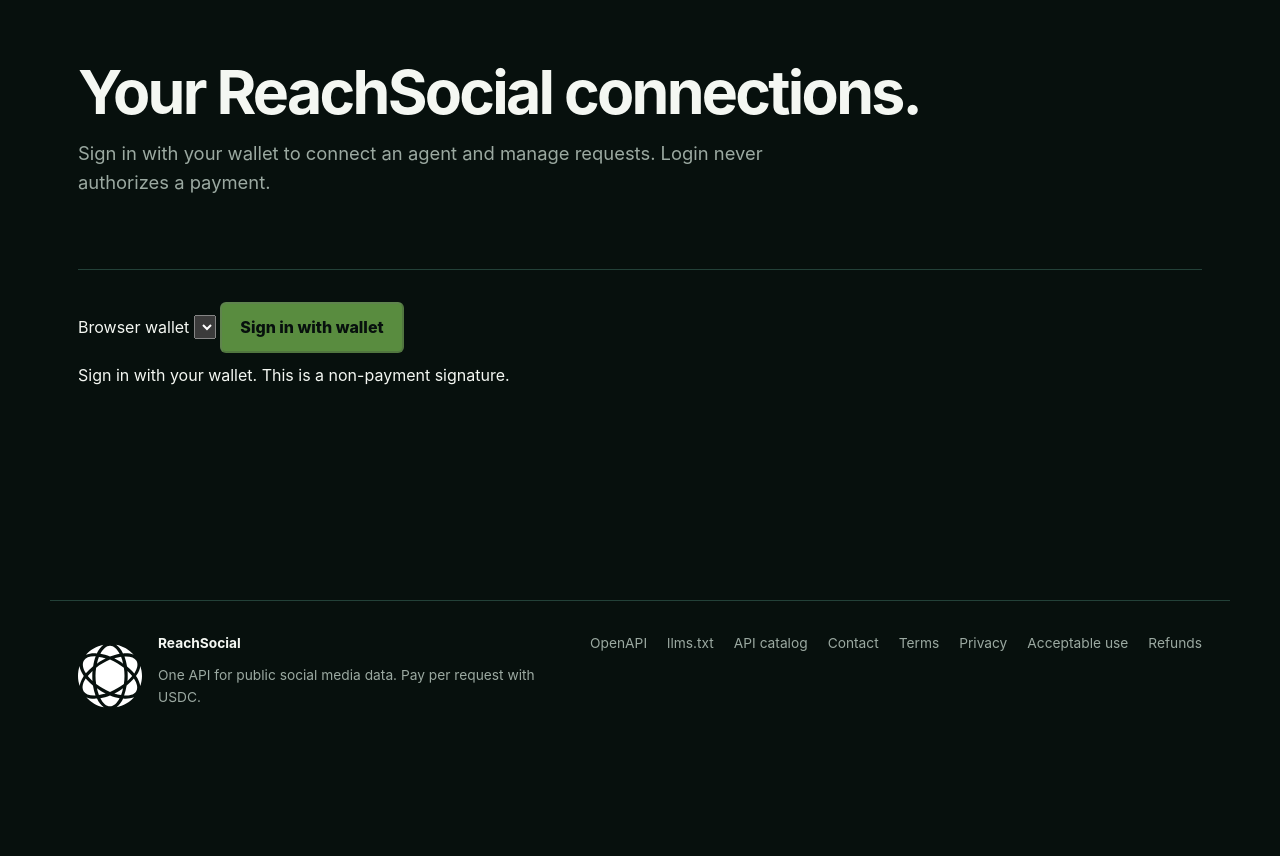
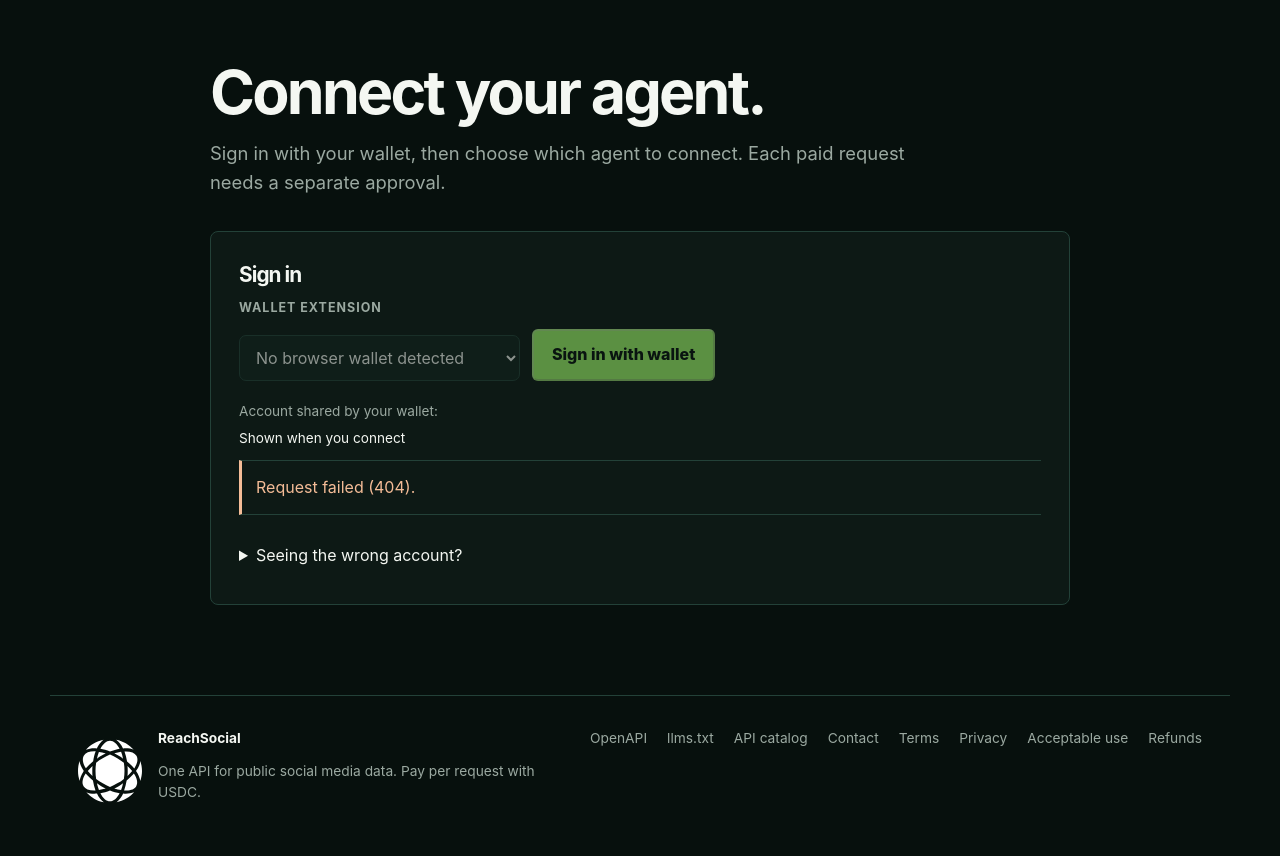
Before and after one commit to artiehinz/reachsocial, a FastAPI app: template templates/account.html in a window 1280 px wide. Shown: the part 78-934 px from the top of the page. Before the commit the page ends 786 px from the top, so only its background shows below. Run offline with FastAPI, Linux system fonts and the light colour scheme; the template is opened without the code that fills it, so the values that code supplies are empty; parts of the project's set-up code (start-up, migrations or seed data) failed here and were passed over.

Commit message:
Clarify wallet sign-in and payment approval (#17)
* Record gated production deployment and owner acceptance gate

* Record reconciled owner MCP payment and improve local acceptance errors

* Clarify wallet login errors and simplify approval pages

```diff
--- a/static/account.js
+++ b/static/account.js
@@ -1,4 +1,5 @@
-import { collectWallets } from './wallet.js';
+import { collectWallets } from './wallet.js?v=20261014-4';
+import { responseError, walletError, requestLabel } from './self-service-ui.js';
 
 const root = document.querySelector('[data-account]');
 if (root) {
@@ -7,6 +8,7 @@
   const login = root.querySelector('[data-account-login]');
   let wallets = new Map();
   let identity;
+  let signingIn = false;
   const flow = new URL(location.href).searchParams.get('authorize');
   async function api(path, body) {
     const response = await fetch(path, {
@@ -15,15 +17,17 @@
       headers: { 'Content-Type': 'application/json', ...(identity ? { 'X-ReachSocial-CSRF': identity.csrf } : {}) },
       ...(body === undefined ? {} : { body: JSON.stringify(body) }),
     });
-    if (!response.ok) throw new Error(`Request failed (${response.status}). Sign in again if your session expired.`);
+    if (!response.ok) throw await responseError(response);
     return response.json();
   }
   collectWallets((items) => {
     wallets = items;
     const selected = select.value;
     select.replaceChildren(...[...items].map(([id, wallet]) => new Option(wallet.info.name, id)));
+    if (!items.size) select.add(new Option('No browser wallet detected', ''));
+    select.disabled = !items.size || signingIn;
     if (items.has(selected)) select.value = selected;
-    login.disabled = !items.size;
+    login.disabled = signingIn || !items.size;
   });
   async function render() {
     identity = await api('/auth/session');
@@ -48,7 +52,7 @@
       const item = document.createElement('li');
       const link = document.createElement('a');
       link.href = '/pay/' + encodeURIComponent(request.request_id);
-      link.textContent = `${request.service}: ${request.status}`;
+      link.textContent = `${request.service} · ${requestLabel(request.status)}`;
       item.append(link); requestList.append(item);
     }
     if (!requests.requests.length) requestList.textContent = 'No requests yet.';
@@ -59,21 +63,27 @@
     }
   }
   async function run(action) {
-    try { await action(); } catch (error) { status.textContent = error.message; }
+    try { status.dataset.state = ''; await action(); } catch (error) { status.dataset.state = 'error'; status.textContent = walletError(error); }
   }
   login.onclick = () => run(async () => {
+    if (signingIn) return;
+    signingIn = true;
     login.disabled = true;
     try {
       const provider = wallets.get(select.value)?.provider;
       if (!provider) throw new Error('Select an installed browser wallet.');
       const [address] = await provider.request({ method: 'eth_requestAccounts' });
+      if (!/^0x[0-9a-fA-F]{40}$/.test(address || '')) throw new Error('The wallet did not share an account. Check its site permissions.');
+      const addressNode = root.querySelector('[data-account-address]');
+      if (addressNode) addressNode.textContent = address;
+      status.textContent = 'Approve the non-payment sign-in message in your wallet.';
       const challenge = await api('/auth/challenge', { address });
       const bytes = new TextEncoder().encode(challenge.message);
       const hex = '0x' + [...bytes].map(b => b.toString(16).padStart(2, '0')).join('');
       const signature = await provider.request({ method: 'personal_sign', params: [hex, address] });
       identity = await api('/auth/verify', { signature });
       await render();
-    } finally { login.disabled = !wallets.size; }
+    } finally { signingIn = false; login.disabled = !wallets.size; }
   });
   async function consent(approve) {
     const result = await api('/auth/consent', { flow, approve });
@@ -88,5 +98,10 @@
     root.querySelector('[data-account-consent]').hidden = true;
     status.textContent = 'Signed out.';
   });
-  render().catch(() => { status.textContent = 'Sign in with your wallet. This is a non-payment signature.'; });
+  render().catch(error => {
+    status.textContent = error.status === 401
+      ? (wallets.size ? 'Choose a wallet and sign in. This signature does not authorize a payment.' : 'No browser wallet detected. Open this page with MetaMask or another installed wallet extension.')
+      : walletError(error);
+    status.dataset.state = error.status === 401 ? '' : 'error';
+  });
 }
--- /dev/null
+++ b/static/self-service-ui.js
@@ -0,0 +1,42 @@
+// Display server decisions without turning every rejection into a session error.
+export async function responseError(response) {
+  let detail = '';
+  try {
+    const body = await response.json();
+    detail = body.error?.message || body.detail || '';
+  } catch { /* A proxy may return HTML instead of API JSON. */ }
+  const messages = {
+    'Self-service access is in limited validation': 'This wallet is not enabled for the current pilot. Choose the approved buyer account in your wallet’s site permissions, then reconnect.',
+    'A same-origin browser request is required': 'The browser could not verify this page’s origin. Open https://reachsocial.dev/account directly and try again.',
+    'Invalid session protection token': 'This page’s session has changed. Refresh it and sign in again before continuing.',
+    'Authorization expired or already used': 'This connection link has expired or was already used. Restart the connecting client with its saved checkpoint.',
+    'Authorization expired': 'This connection link has expired. Restart the connecting client with its saved checkpoint.',
+  };
+  const fallback = response.status === 401 ? 'Sign in with your wallet to continue. Your session may have expired.'
+    : response.status === 403 ? 'Access was denied. Check the wallet account connected to this site.'
+    : response.status === 429 ? 'Too many requests. Wait a minute before trying again.'
+    : response.status >= 500 ? 'ReachSocial is temporarily unavailable. Refresh the existing request; do not create another payment.'
+    : `Request failed (${response.status}).`;
+  const error = new Error(messages[detail] || (typeof detail === 'string' && detail.length <= 500 ? detail : '') || fallback);
+  error.status = response.status;
+  return error;
+}
+
+export function walletError(error) {
+  if (error?.code === 4001) return 'You declined the wallet prompt. No new approval was submitted by this page.';
+  if (error?.code === -32002) return 'A wallet prompt is already open. Finish or dismiss it in your wallet extension.';
+  return error?.message || 'The wallet could not complete this step. Check the wallet extension.';
+}
+
+export function requestStatus(request) {
+  return ({
+    payment_required: 'Ready for your payment approval.',
+    awaiting_approval: 'An approval window is open. Complete the wallet prompt, or refresh after it expires.',
+    succeeded: 'Result ready. You can retrieve it again without paying.',
+    failed: 'The request did not succeed. Keep this request for support or refund review; do not pay again.',
+    reconciliation_required: 'Payment or processing needs review. Refresh this request for updates; do not pay again.',
+    expired: 'This unpaid request expired. It can no longer accept a payment.',
+  })[request.status] || request.message || 'Checking request status…';
+}
+
+export const requestLabel = status => ({ payment_required: 'Awaiting payment', awaiting_approval: 'Approval in progress', succeeded: 'Result ready', failed: 'Failed', reconciliation_required: 'Under review', expired: 'Expired' })[status] || 'Pending';
--- a/static/site.css
+++ b/static/site.css
@@ -310,3 +310,30 @@
 .wallet-dialog .wallet-panel { padding: 20px 0 0; border: 0; background: transparent; }
 .wallet-dialog .wallet-facts { gap: 12px; }
 @media (max-width: 650px) { .wallet-dialog { padding: 20px; } }
+
+/* Wallet sign-in and per-request approval: one main action, readable facts. */
+.access-page { max-width: 860px; margin-inline: auto; }
+.access-page .page-intro { padding-bottom: 24px; }
+.access-panel { padding: 28px; border: 1px solid var(--line); border-radius: var(--radius); background: var(--panel); }
+.access-panel h2 { font-size: 1.3rem; }
+.access-notice { padding-left: 14px; border-left: 2px solid var(--accent); color: var(--muted); }
+.access-address { margin-top: 20px; color: var(--muted); font-size: .85rem; overflow-wrap: anywhere; }
+.access-address span { display: block; color: var(--ink); margin-top: 6px; }
+.access-status { padding: 14px 0; border-block: 1px solid var(--line); overflow-wrap: anywhere; }
+.access-status[data-state="error"] { color: #f4bc97; border-left: 3px solid currentColor; padding-left: 14px; }
+.access-section { margin-top: 28px; padding-top: 24px; border-top: 1px solid var(--line); }
+.access-help { margin-top: 20px; color: var(--muted); }
+.access-help summary { cursor: pointer; color: var(--ink); padding-block: 8px; }
+.access-list { list-style: none; padding: 0; }
+.access-list li { display: flex; flex-wrap: wrap; align-items: center; justify-content: space-between; gap: 12px; padding-block: 12px; border-bottom: 1px solid var(--line); overflow-wrap: anywhere; }
+.access-list li span { min-width: 0; flex: 1; }
+.request-facts { margin: 24px 0; }
+.request-facts > div { display: grid; grid-template-columns: 150px minmax(0, 1fr); gap: 16px; padding-block: 12px; border-bottom: 1px solid var(--line); }
+.request-facts dt { color: var(--muted); }
+.request-facts dd { margin: 0; overflow-wrap: anywhere; }
+.access-result { max-height: 520px; overflow: auto; margin-top: 24px; }
+@media (max-width: 650px) {
+  .access-panel { padding: 20px; }
+  .request-facts > div { grid-template-columns: 1fr; gap: 4px; }
+  .access-panel .wallet-controls .button { width: 100%; }
+}
--- a/static/wallet.js
+++ b/static/wallet.js
@@ -97,7 +97,7 @@
     if (refreshButton) refreshButton.hidden = !account;
     switchButton.disabled = busy;
   };
-  const reset = (message = "Wallet disconnected from this page.") => {
+  const reset = (message = "Disconnected from this page. Your wallet still remembers its site permissions; change connected accounts in the wallet extension.") => {
     generation++;
     readVersion++;
     removeProviderListeners();
--- a/templates/account.html
+++ b/templates/account.html
@@ -1,21 +1,29 @@
 {% extends "base.html" %}
 {% block title %}Your connections — ReachSocial{% endblock %}
 {% block content %}
-<section class="page-intro"><h1>Your ReachSocial connections.</h1>
-<p>Sign in with your wallet to connect an agent and manage requests. Login never authorizes a payment.</p></section>
-<section class="docs-section" data-account>
-<label for="account-wallet">Browser wallet</label>
+<div class="access-page">
+<section class="page-intro"><h1>Connect your agent.</h1>
+<p>Sign in with your wallet, then choose which agent to connect. Each paid request needs a separate approval.</p></section>
+<section class="access-panel" data-account>
+<h2>Sign in</h2>
+{% if settings.oauth_validation_wallets %}<p class="access-notice">Pilot access is limited to approved wallets. Public REST payments remain available separately.</p>{% endif %}
+<div class="wallet-controls">
+<label for="account-wallet">Wallet extension</label>
 <select id="account-wallet" data-account-wallet></select>
 <button class="button primary" data-account-login>Sign in with wallet</button>
-<p data-account-status role="status" aria-live="polite">Choose an installed wallet. Externally owned accounts are supported.</p>
-<div data-account-consent hidden><h2>Connect your agent</h2><p data-account-client></p>
-<p>Allow access to public tools and requests created through this connection. Every payment requires separate approval.</p>
-<button class="button primary" data-account-approve>Allow connection</button>
-<button class="button secondary" data-account-deny>Decline</button></div>
-<div data-account-details hidden><h2>Connected agents</h2><ul data-account-connections></ul>
-<h2>Recent requests</h2><ul data-account-requests></ul>
-<button class="button secondary" data-account-logout>Sign out</button></div>
-<noscript>Enable JavaScript to sign in using your browser wallet.</noscript>
+</div>
+<p class="access-address">Account shared by your wallet: <span data-account-address>Shown when you connect</span></p>
+<p class="access-status" data-account-status role="status" aria-live="polite">Choose your wallet extension. Signing in does not authorize a payment.</p>
+<details class="access-help"><summary>Seeing the wrong account?</summary><p>The account your wallet shares with a website can differ from the account selected in its extension. Open the wallet’s site permissions for reachsocial.dev, disconnect the old account, then reconnect the account you want to use. Select the same wallet extension here and in the navigation panel.</p><p>“Disconnect from this page” clears the readiness panel only. “Sign out” ends your ReachSocial session. Neither removes the wallet’s saved site permissions.</p></details>
+<div class="access-section" data-account-consent hidden><h2>Allow this connection?</h2><p class="wrap-code" data-account-client></p>
+<p>The agent can create requests and retrieve their results. It cannot approve a payment for you.</p>
+<div class="wallet-actions"><button class="button primary" data-account-approve>Allow connection</button>
+<button class="button secondary" data-account-deny>Decline</button></div></div>
+<div class="access-section" data-account-details hidden><h2>Connected agents</h2><ul class="access-list" data-account-connections></ul>
+<h2>Recent requests</h2><ul class="access-list" data-account-requests></ul>
+<button class="copy-button" data-account-logout>Sign out of ReachSocial</button></div>
+<noscript>Enable JavaScript and use an installed browser wallet to sign in. Smart-account login is not supported yet.</noscript>
 </section>
-<script type="module" src="/static/account.js?v=20261014-1"></script>
+</div>
+<script type="module" src="/static/account.js?v=20261014-2"></script>
 {% endblock %}
--- a/templates/base.html
+++ b/templates/base.html
@@ -11,9 +11,9 @@
     <link rel="service-desc" type="application/openapi+json" href="/openapi.json">
     <link rel="icon" href="/static/favicon.ico?v=20261011-1" sizes="128x128">
     <title>{% block title %}ReachSocial{% endblock %}</title>
-    <link rel="stylesheet" href="/static/site.css?v=20261014-3">
+    <link rel="stylesheet" href="/static/site.css?v=20261014-4">
     <script src="/static/site.js?v=20261014-2" defer></script>
-    <script type="module" src="/static/wallet.js?v=20261014-3"></script>
+    <script type="module" src="/static/wallet.js?v=20261014-4"></script>
     {% block scripts %}{% endblock %}
   </head>
   <body>
```
Also changed, not shown: docs/onboarding-remaining-plan.md (added, +96 -0 lines), docs/readiness.md (+2 -0 lines), docs/roadmap.md (+2 -0 lines), docs/self-service-release.md (+70 -3 lines), scripts/mcp_browser_acceptance.py (+18 -3 lines), static/payment.js (+29 -12 lines), templates/payment.html (+16 -11 lines), tests/frontend/self-service.test.js (+27 -2 lines), tests/test_mcp_browser_acceptance.py (+12 -0 lines).
